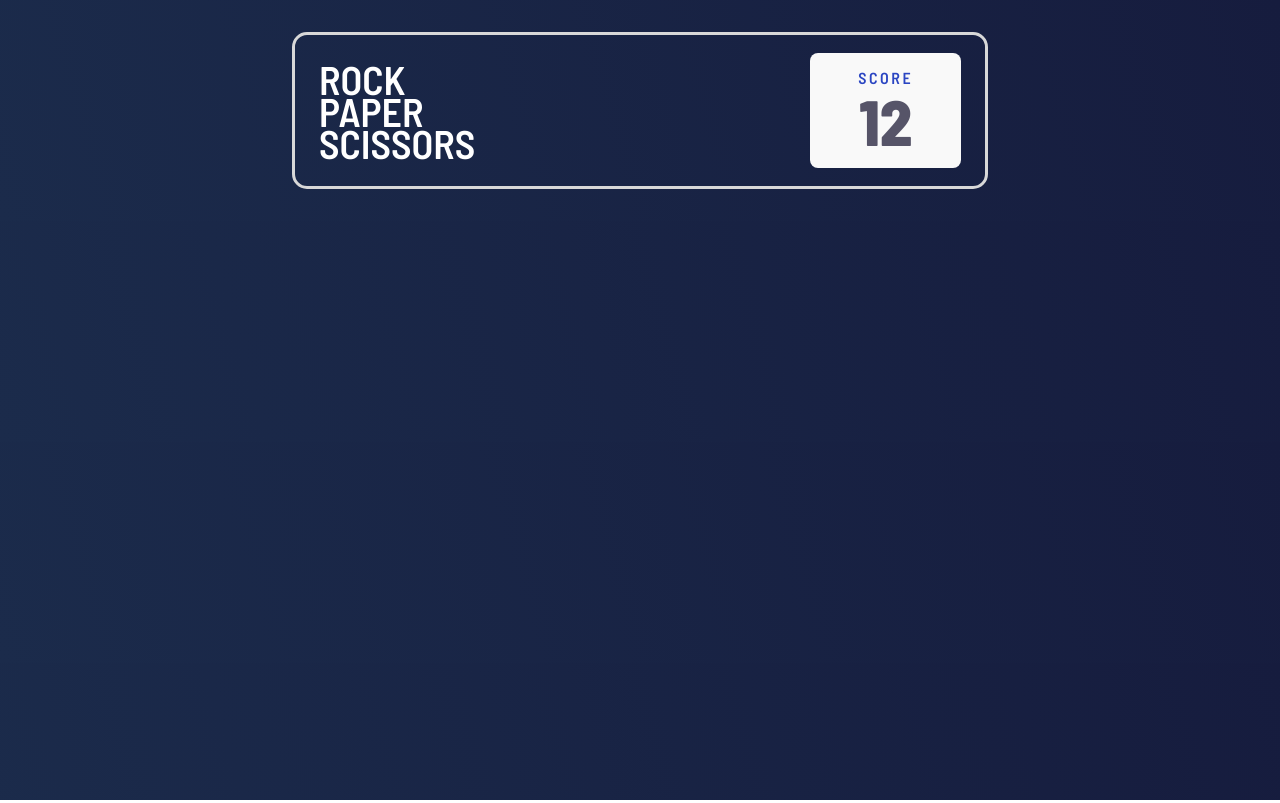
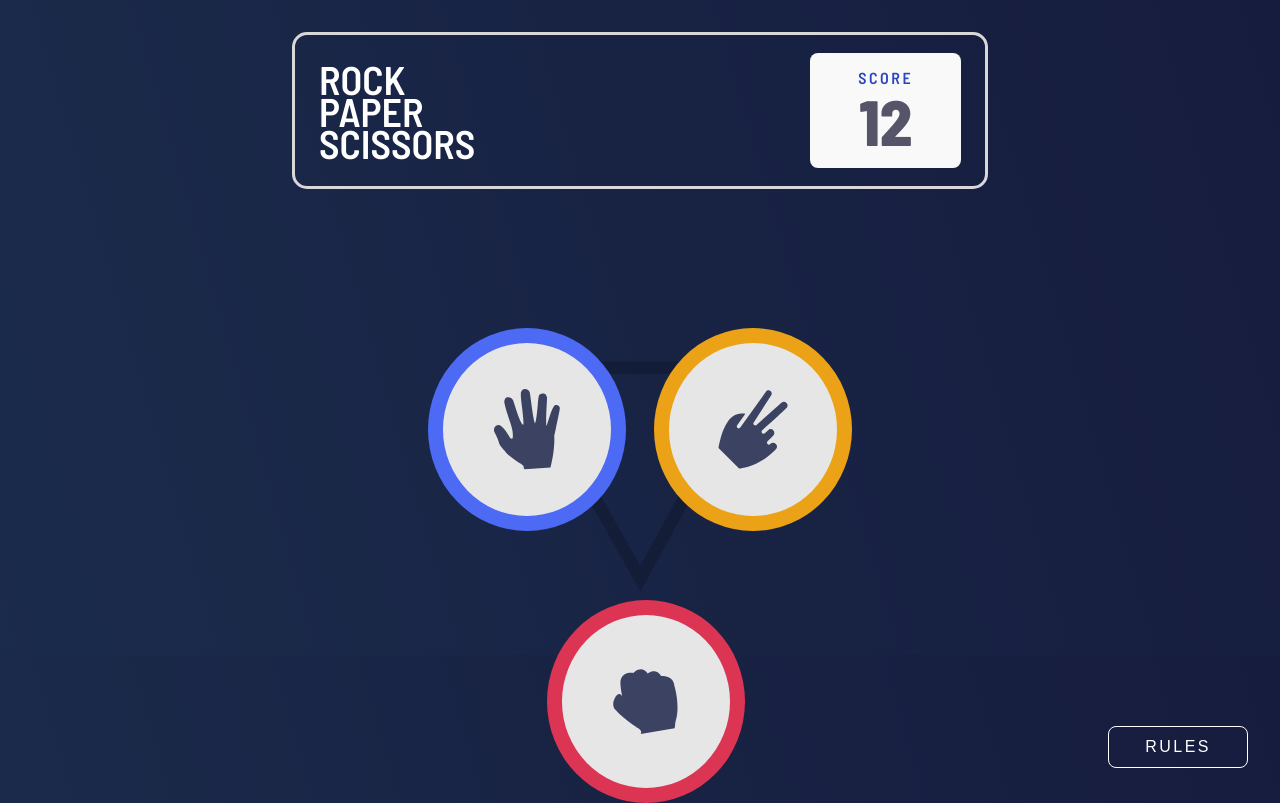
Before and after one commit to boburastonov/rock-paper-scissors, a plain HTML site: page index.html in a window 1280 px wide. Drawn offline with Linux system fonts and the light colour scheme.

Commit message:
Add animation styles and game tools

```diff
--- a/index.html
+++ b/index.html
@@ -20,7 +20,20 @@
                 <p class="player-score__number">12</p>
             </div>
         </div>
+        <div class="playground">
+            <img class="playground__triangle" src="./img/triangle.svg">
+            <div class="paper-wrapper">
+                <img class="paper__img" src="./img/paper.svg">
+            </div>
+            <div class="scissor-wrapper">
+                <img class="scissor__img" src="./img/scissor.svg">
+            </div>
+            <div class="rock-wrapper">
+                <img class="rock__img" src="./img/rock.svg">
+            </div>
+        </div>
     </div>
+    <button class="btn--rules">rules</button>
 
 <script src="script.js"></script>
 </body>
--- a/styles.scss
+++ b/styles.scss
@@ -7,6 +7,7 @@
     --score-number-color: #565468;
     --btn-color: #3B4262;
     --player-bg: #E9E9E9;
+    --wrapper-bg: #E6E6E6;
 }
 
 *{
@@ -19,6 +20,36 @@ body{
     background: linear-gradient(74deg, rgba(27, 43, 75, 1), rgba(22, 28, 62, 1));
     font-family: 'Barlow Semi Condensed', sans-serif;
 }
+@keyframes pulse-white {
+    0% {
+        box-shadow: 0 0 0 0 rgba(255, 255, 255, 0.3);
+    }
+
+    70% {
+        box-shadow: 0 0 0 15px rgba(255, 255, 255, 0.6);
+    }
+
+    100% {
+    box-shadow: 0 0 0 0 rgba(255, 255, 255, .5);
+    }
+}
+
+.game-tool{
+    display: flex;
+    align-items: center;
+    justify-content: center;
+    width: 198px;
+    height: 203px;
+    border-radius: 50%;
+    border: 15px solid transparent;
+    background-color: var(--wrapper-bg);
+    position: absolute;
+    cursor: pointer;
+    &:hover{
+        animation: pulse-white 1.5s infinite;
+    }
+}
+
 .container {
     width: 100px;
     max-width: 850px;
@@ -75,4 +106,58 @@ body{
             }
         }
     }
+    .playground {
+        padding-top: 64px;
+        .playground__triangle {
+            width: 254px;
+            height: 287px;
+            margin-top: 80px;
+            position: relative;
+        }
+        .rock-wrapper{
+            @extend .game-tool;
+            top: 75%;
+            left: 42.7%;
+            border-color: #DC3553;
+        }
+        .scissor-paper{
+            top: 41%;
+        }
+        .paper-wrapper{
+            @extend .game-tool;
+            @extend .scissor-paper;
+            left: 33.4%;
+            border-color: #4D6AF4;
+
+        }
+        .scissor-wrapper{
+            @extend .game-tool;
+            @extend .scissor-paper;
+            right: 33.4%;
+            border-color: #ECA216;
+        }
+    }
+
 }
+
+.btn--rules{
+    display: block;
+    position: fixed;
+    right: 32px;
+    bottom: 32px;
+    padding: 11px 36px;
+    color: var(--accent-color);
+    background-color: transparent;
+    font-size: 16px;
+    letter-spacing: 2.5px;
+    text-transform: uppercase;
+    border: 1px solid var(--accent-color);
+    border-radius: 8px;
+    cursor: pointer;
+    transition: .2s ease;
+    &:hover{
+        color: var(--btn-color);
+        background-color: var(--accent-color);
+        border: 0;
+    }
+}
```
Also changed, not shown: img/paper.svg (added), img/rock.svg (added), img/scissor.svg (added), img/triangle.svg (added), styles.css.
